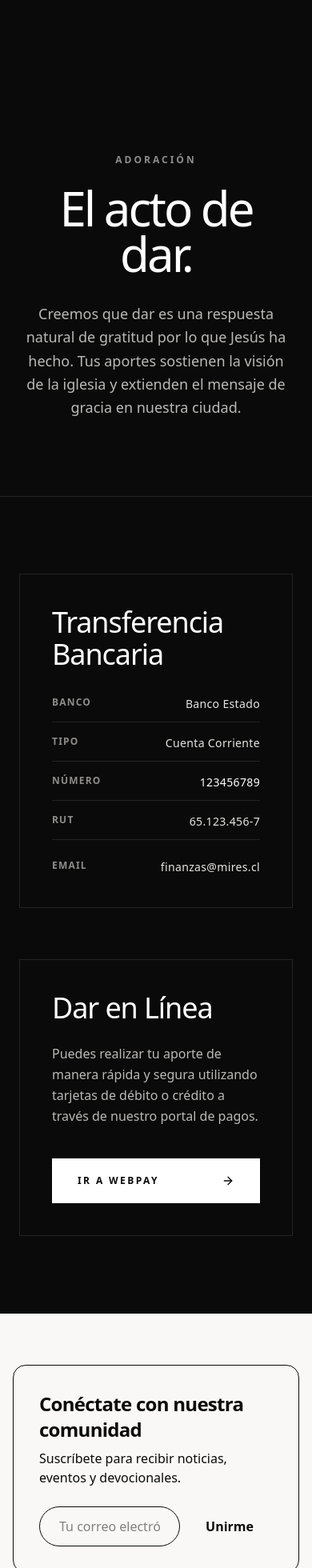
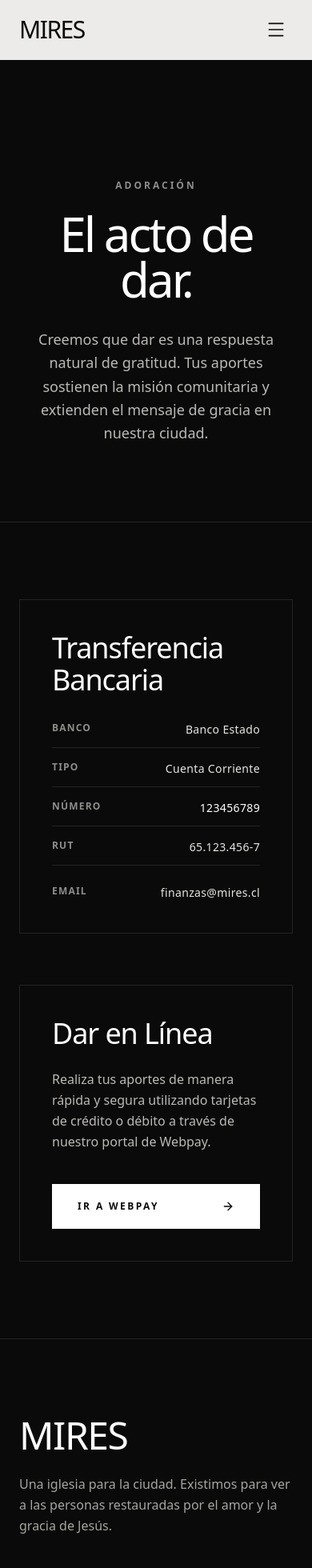
Before and after one commit to mirescentral/mires-web, a Next.js app: page /ofrendas in a window 390 px wide. Shown: the top 1960 px of the page at 80% size. Built offline with nearby package versions, Linux system fonts and the light colour scheme; no server answers; the database is empty; a web font is replaced by a local one.

Commit message:
Fix: Rebranding definitivo e infraestructura para Tailwind v4

```diff
--- a/src/app/globals.css
+++ b/src/app/globals.css
@@ -1,16 +1,16 @@
 @import "tailwindcss";
 
 @theme {
-  /* Paleta Minimalista Editorial Eden Church */
+  /* La paleta cromática exacta de Eden Church */
   --color-eden-black: #0A0A0A;
   --color-eden-white: #FFFFFF;
   --color-eden-cream: #F9F8F6;
   --color-eden-stone: #E6E5E1;
   --color-eden-muted: #737373;
 
-  /* Tipografías */
+  /* Tipografías Editoriales */
   --font-sans: var(--font-inter), sans-serif;
-  --font-serif-eden: var(--font-playfair), serif;
+  --font-serif: var(--font-playfair), serif;
 }
 
 @layer base {
@@ -18,10 +18,12 @@
     background-color: var(--color-eden-cream);
     color: var(--color-eden-black);
     font-family: var(--font-sans);
+    -webkit-font-smoothing: antialiased;
   }
 
-  h1, h2, h3, .font-serif-eden {
-    font-family: var(--font-serif-eden);
+  /* Forzamos que los títulos adopten la tipografía Serif elegante con patitas */
+  h1, h2, h3, h4, .font-serif-eden {
+    font-family: var(--font-serif);
     letter-spacing: -0.03em;
   }
 
--- a/src/app/layout.tsx
+++ b/src/app/layout.tsx
@@ -1,9 +1,9 @@
 import type { Metadata } from "next";
 import { Inter, Playfair_Display } from "next/font/google";
 import "./globals.css";
+import Navbar from "@/components/Navbar";
 import Footer from "@/components/Footer";
 
-// Definimos las fuentes al estilo Eden Church
 const inter = Inter({
   subsets: ["latin"],
   variable: '--font-inter',
@@ -28,10 +28,11 @@ export default function RootLayout({
 }>) {
   return (
     <html lang="es" className="scroll-smooth">
-      <body className={`${inter.variable} ${playfair.variable} font-sans bg-[#F9F8F6] text-[#0A0A0A] antialiased flex flex-col min-h-screen`}>
-        <div className="flex-grow">
+      <body className={`${inter.variable} ${playfair.variable} bg-eden-cream text-eden-black antialiased min-h-screen flex flex-col`}>
+        <Navbar />
+        <main className="flex-grow">
           {children}
-        </div>
+        </main>
         <Footer />
       </body>
     </html>
--- a/src/app/ofrendas/page.tsx
+++ b/src/app/ofrendas/page.tsx
@@ -1,38 +1,28 @@
 import { ArrowRight } from "lucide-react";
-import Link from "next/link";
 
 export const metadata = {
   title: "Dar | MIRES",
-  description: "Tu generosidad transforma vidas. Conoce nuestras formas de dar.",
+  description: "Tu generosidad transforma vidas.",
 };
 
 export default function OfrendasPage() {
   return (
-    <div className="flex flex-col min-h-screen bg-eden-black text-eden-white pt-24 md:pt-32">
-
-      {/* HEADER OSCURO Y GIGANTE */}
-      <section className="py-24 md:py-32 px-6 border-b border-eden-white/10">
+    <div className="flex flex-col min-h-screen bg-eden-black text-eden-white pt-32">
+      <section className="py-24 px-6 border-b border-eden-white/10">
         <div className="container mx-auto max-w-4xl text-center fade-in-up">
-          <span className="font-sans text-xs font-semibold tracking-[0.25em] uppercase text-eden-stone/60 mb-6 block">
-            Adoración
-          </span>
-          <h1 className="font-serif-eden text-6xl md:text-8xl lg:text-9xl mb-8 tracking-tighter leading-[0.95]">
-            El acto <br className="hidden md:block"/> de dar.
-          </h1>
+          <span className="font-sans text-xs font-semibold tracking-[0.25em] uppercase text-eden-stone/60 mb-6 block">Adoración</span>
+          <h1 className="font-serif text-6xl md:text-8xl lg:text-9xl mb-8 tracking-tighter leading-[0.95]">El acto <br className="hidden md:block"/> de dar.</h1>
           <p className="font-sans text-lg md:text-xl text-eden-stone/80 font-light leading-relaxed max-w-2xl mx-auto">
-            Creemos que dar es una respuesta natural de gratitud por lo que Jesús ha hecho. Tus aportes sostienen la visión de la iglesia y extienden el mensaje de gracia en nuestra ciudad.
+            Creemos que dar es una respuesta natural de gratitud. Tus aportes sostienen la misión comunitaria y extienden el mensaje de gracia en nuestra ciudad.
           </p>
         </div>
       </section>
 
-      {/* OPCIONES DE DAR (Minimalismo Crudo) */}
-      <section className="py-24 md:py-32">
+      <section className="py-24">
         <div className="container mx-auto px-6 max-w-6xl">
           <div className="grid grid-cols-1 md:grid-cols-2 gap-16">
-
-            {/* Opción 1: Transferencia Bancaria */}
-            <div className="border border-eden-white/10 p-10 md:p-16 hover:bg-eden-white/5 transition-colors">
-              <h2 className="font-serif-eden text-4xl mb-8">Transferencia Bancaria</h2>
+            <div className="border border-eden-white/10 p-10 md:p-16 bg-transparent">
+              <h2 className="font-serif text-4xl mb-8">Transferencia Bancaria</h2>
               <div className="space-y-4 font-sans text-eden-stone font-light text-sm tracking-wide">
                 <div className="flex justify-between border-b border-eden-white/10 pb-3">
                   <span className="text-eden-stone/60 uppercase text-xs tracking-widest font-semibold">Banco</span>
@@ -57,23 +47,20 @@ export default function OfrendasPage() {
               </div>
             </div>
 
-            {/* Opción 2: Webpay / Online */}
-            <div className="border border-eden-white/10 p-10 md:p-16 flex flex-col justify-between hover:bg-eden-white/5 transition-colors">
+            <div className="border border-eden-white/10 p-10 md:p-16 flex flex-col justify-between">
               <div>
-                <h2 className="font-serif-eden text-4xl mb-6">Dar en Línea</h2>
+                <h2 className="font-serif text-4xl mb-6">Dar en Línea</h2>
                 <p className="font-sans text-eden-stone/80 font-light leading-relaxed mb-10">
-                  Puedes realizar tu aporte de manera rápida y segura utilizando tarjetas de débito o crédito a través de nuestro portal de pagos.
+                  Realiza tus aportes de manera rápida y segura utilizando tarjetas de crédito o débito a través de nuestro portal de Webpay.
                 </p>
               </div>
               <a href="#" className="inline-flex items-center justify-between bg-eden-white text-eden-black px-8 py-5 font-sans text-xs font-semibold tracking-[0.2em] uppercase hover:bg-eden-stone transition-colors w-full">
                 Ir a Webpay <ArrowRight size={16} />
               </a>
             </div>
-
           </div>
         </div>
       </section>
-
     </div>
   );
 }
--- a/src/components/Footer.tsx
+++ b/src/components/Footer.tsx
@@ -1,116 +1,39 @@
 import Link from 'next/link';
-import Image from 'next/image';
-import { createClient } from '@/utils/supabase/server';
-import { MapPin, MessageCircle, Mail } from 'lucide-react';
 
-// Importamos el logo local
-import logoMires from '@/app/Logo Mires simple.png';
-
-export default async function Footer() {
-  const supabase = await createClient();
-  const { data: sedes } = await supabase.from('sedes').select('*').order('nombre');
-
+export default function Footer() {
   return (
-    <footer className="bg-mires-primary text-mires-white pt-16 pb-8 border-t border-mires-primary/20">
-      <div className="container mx-auto px-4">
-
-        {/* Top: Newsletter */}
-        <div className="flex flex-col md:flex-row items-center justify-between bg-mires-white/5 rounded-2xl p-8 mb-16 border border-mires-white/10">
-          <div className="mb-6 md:mb-0">
-            <h3 className="font-display font-bold text-2xl mb-2">Conéctate con nuestra comunidad</h3>
-            <p className="font-sans text-mires-white/70">Suscríbete para recibir noticias, eventos y devocionales.</p>
-          </div>
-          <form className="flex w-full md:w-auto gap-2">
-            <input
-              type="email"
-              placeholder="Tu correo electrónico"
-              className="font-sans bg-mires-primary border border-mires-white/20 rounded-full px-6 py-3 text-mires-white focus:outline-none focus:border-mires-accent w-full md:w-80"
-              required
-            />
-            <button
-              type="submit"
-              className="font-sans bg-mires-accent hover:bg-[#d9782e] text-mires-white px-6 py-3 rounded-full font-bold transition-colors"
-            >
-              Unirme
-            </button>
-          </form>
-        </div>
-
-        {/* Middle: Grid de Enlaces e Información */}
-        <div className="grid grid-cols-1 md:grid-cols-2 lg:grid-cols-5 gap-12 mb-16">
-
-          {/* Columna 1: Marca y Redes */}
-          <div className="lg:col-span-2">
-            <Link href="/" className="inline-block mb-6 bg-mires-white p-2 rounded-lg">
-              <Image
-                src={logoMires}
-                alt="Logo MIRES"
-                height={40}
-                className="w-auto h-10 object-contain"
-              />
-            </Link>
-            <p className="font-sans text-mires-white/70 mb-6 max-w-sm leading-relaxed">
-              Personas que se aman, bendicen familias e influyen comunidades.
-              Una iglesia diseñada para ti y tu familia.
+    <footer className="bg-eden-black text-eden-white py-24 md:py-32 border-t border-eden-stone/10">
+      <div className="container mx-auto px-6 max-w-7xl">
+        <div className="flex flex-col md:flex-row justify-between items-start gap-16 mb-24">
+          <div className="max-w-md">
+            <h2 className="font-serif text-5xl mb-6">MIRES</h2>
+            <p className="font-sans text-eden-stone/70 font-light leading-relaxed text-base">
+              Una iglesia para la ciudad. Existimos para ver a las personas restauradas por el amor y la gracia de Jesús.
             </p>
-            <div className="flex items-center gap-4">
-              {/* Instagram SVG */}
-              <a href="https://www.instagram.com/mirescentral" target="_blank" rel="noopener noreferrer" className="w-10 h-10 rounded-full bg-mires-white/10 flex items-center justify-center hover:bg-mires-accent transition-colors">
-                <svg xmlns="http://www.w3.org/2000/svg" width="20" height="20" viewBox="0 0 24 24" fill="none" stroke="currentColor" strokeWidth="2" strokeLinecap="round" strokeLinejoin="round"><rect x="2" y="2" width="20" height="20" rx="5" ry="5"></rect><path d="M16 11.37A4 4 0 1 1 12.63 8 4 4 0 0 1 16 11.37z"></path><line x1="17.5" y1="6.5" x2="17.51" y2="6.5"></line></svg>
-              </a>
-              {/* YouTube SVG */}
-              <a href="https://www.youtube.com/@MiresCentral" target="_blank" rel="noopener noreferrer" className="w-10 h-10 rounded-full bg-mires-white/10 flex items-center justify-center hover:bg-[#FF0000] transition-colors">
-                <svg xmlns="http://www.w3.org/2000/svg" width="20" height="20" viewBox="0 0 24 24" fill="none" stroke="currentColor" strokeWidth="2" strokeLinecap="round" strokeLinejoin="round"><path d="M22.54 6.42a2.78 2.78 0 0 0-1.94-2C18.88 4 12 4 12 4s-6.88 0-8.6.46a2.78 2.78 0 0 0-1.94 2A29 29 0 0 0 1 11.75a29 29 0 0 0 .46 5.33 2.78 2.78 0 0 0 1.94 2C5.12 19.5 12 19.5 12 19.5s6.88 0 8.6-.46a2.78 2.78 0 0 0 1.94-2 29 29 0 0 0 .46-5.33 29 29 0 0 0-.46-5.33z"></path><polygon points="9.75 15.02 15.5 11.75 9.75 8.48 9.75 15.02"></polygon></svg>
-              </a>
-            </div>
           </div>
 
-          {/* Columna 2: Enlaces Rápidos */}
-          <div>
-            <h4 className="font-display font-bold text-lg mb-6">Enlaces Rápidos</h4>
-            <ul className="font-sans space-y-4 text-mires-white/70">
-              <li><Link href="/soy-nuevo" className="hover:text-mires-accent transition-colors">Soy Nuevo</Link></li>
-              <li><Link href="/ministerios" className="hover:text-mires-accent transition-colors">Ministerios</Link></li>
-              <li><Link href="/sermones" className="hover:text-mires-accent transition-colors">Sermones</Link></li>
-              <li><Link href="/devocionales" className="hover:text-mires-accent transition-colors">Devocionales</Link></li>
-              <li><Link href="/ofrendas" className="hover:text-mires-accent font-medium text-mires-white transition-colors">Donaciones</Link></li>
-            </ul>
-          </div>
-
-          {/* Columnas 3 y 4: Sedes Dinámicas */}
-          <div className="lg:col-span-2 grid grid-cols-1 sm:grid-cols-2 gap-8">
-            {sedes?.map((sede) => (
-              <div key={sede.id}>
-                <h4 className="font-display font-bold text-lg mb-6 text-mires-accent">{sede.nombre}</h4>
-                <ul className="font-sans space-y-4 text-sm text-mires-white/70">
-                  <li className="flex items-start gap-3">
-                    <MapPin size={18} className="shrink-0 mt-0.5" />
-                    <span>{sede.direccion || 'Dirección por definir'}</span>
-                  </li>
-                  <li className="flex items-center gap-3">
-                    <MessageCircle size={18} className="shrink-0" />
-                    <span>WhatsApp disponible pronto</span>
-                  </li>
-                </ul>
-              </div>
-            ))}
-          </div>
-
-        </div>
-
-        {/* Bottom: Copyright */}
-        <div className="pt-8 border-t border-mires-white/10 flex flex-col md:flex-row items-center justify-between gap-4 font-sans text-sm text-mires-white/50">
-          <p>© {new Date().getFullYear()} MIRES — Ministerio Restauración. Todos los derechos reservados.</p>
-          <div className="flex items-center gap-6">
-            <Link href="/privacidad" className="hover:text-mires-white transition-colors">Política de Privacidad</Link>
-            <Link href="/contacto" className="hover:text-mires-white transition-colors">Contacto</Link>
-            {/* Este es el nuevo botón de acceso para ingresar desde la web */}
-            <Link href="/login" className="hover:text-mires-accent transition-colors font-medium">
-              Acceso Equipo
-            </Link>
+          <div className="flex flex-col sm:flex-row gap-12 sm:gap-24 font-sans text-xs tracking-[0.2em] uppercase font-semibold">
+            <div className="flex flex-col gap-6">
+              <Link href="/soy-nuevo" className="text-eden-stone hover:text-eden-white transition-colors">Planifica tu Visita</Link>
+              <Link href="/ministerios" className="text-eden-stone hover:text-eden-white transition-colors">Ministerios</Link>
+              <Link href="/eventos" className="text-eden-stone hover:text-eden-white transition-colors">Eventos</Link>
+            </div>
+            <div className="flex flex-col gap-6">
+              <Link href="/sermones" className="text-eden-stone hover:text-eden-white transition-colors">Mensajes</Link>
+              <Link href="/ofrendas" className="text-eden-stone hover:text-eden-white transition-colors">Dar</Link>
+              <Link href="/contacto" className="text-eden-stone hover:text-eden-white transition-colors">Contacto</Link>
+            </div>
           </div>
         </div>
 
+        <div className="border-t border-eden-white/10 pt-8 flex flex-col md:flex-row justify-between items-center gap-6 text-[10px] font-sans text-eden-stone/50 tracking-widest uppercase">
+          <p>© {new Date().getFullYear()} Ministerio Restauración. Todos los derechos reservados.</p>
+          <div className="flex gap-8">
+            <a href="https://instagram.com/mirescentral" target="_blank" rel="noopener noreferrer" className="hover:text-eden-white">Instagram</a>
+            <a href="https://youtube.com/@MiresCentral" target="_blank" rel="noopener noreferrer" className="hover:text-eden-white">YouTube</a>
+            <Link href="/admin" className="hover:text-eden-white">Acceso Equipo</Link>
+          </div>
+        </div>
       </div>
     </footer>
   );
--- /dev/null
+++ b/src/components/Navbar.tsx
@@ -0,0 +1,61 @@
+'use client'
+
+import { useState, useEffect } from 'react';
+import Link from 'next/link';
+import { usePathname } from 'next/navigation';
+import { Menu, X } from 'lucide-react';
+
+export default function Navbar() {
+  const [isOpen, setIsOpen] = useState(false);
+  const [scrolled, setScrolled] = useState(false);
+  const pathname = usePathname();
+
+  useEffect(() => {
+    const handleScroll = () => {
+      setScrolled(window.scrollY > 50);
+    };
+    window.addEventListener('scroll', handleScroll);
+    return () => window.removeEventListener('scroll', handleScroll);
+  }, []);
+
+  const isHome = pathname === '/';
+  const isTransparent = isHome && !scrolled && !isOpen;
+
+  return (
+    <header className={`fixed top-0 left-0 w-full z-50 transition-all duration-500 ${
+      isTransparent
+        ? 'bg-transparent text-eden-white py-8'
+        : 'bg-eden-cream/95 backdrop-blur-md text-eden-black py-4 border-b border-eden-stone/40'
+    }`}>
+      <div className="container mx-auto px-6 max-w-7xl flex items-center justify-between">
+        <Link href="/" className="font-serif text-3xl tracking-tighter">
+          MIRES
+        </Link>
+
+        <nav className="hidden lg:flex gap-10 font-sans text-[11px] font-semibold tracking-[0.25em] uppercase">
+          <Link href="/soy-nuevo" className="hover:opacity-50 transition-opacity">Visítanos</Link>
+          <Link href="/ministerios" className="hover:opacity-50 transition-opacity">Ministerios</Link>
+          <Link href="/eventos" className="hover:opacity-50 transition-opacity">Eventos</Link>
+          <Link href="/sermones" className="hover:opacity-50 transition-opacity">Mensajes</Link>
+          <Link href="/ofrendas" className="hover:opacity-50 transition-opacity">Dar</Link>
+          <Link href="/contacto" className="hover:opacity-50 transition-opacity">Contacto</Link>
+        </nav>
+
+        <button className="lg:hidden p-2" onClick={() => setIsOpen(!isOpen)}>
+          {isOpen ? <X size={26} strokeWidth={1.5} /> : <Menu size={26} strokeWidth={1.5} />}
+        </button>
+      </div>
+
+      {isOpen && (
+        <div className="absolute top-full left-0 w-full bg-eden-cream border-t border-eden-stone p-8 flex flex-col gap-6 text-eden-black lg:hidden shadow-xl font-sans text-sm font-semibold tracking-widest uppercase">
+          <Link href="/soy-nuevo" onClick={() => setIsOpen(false)}>Visítanos</Link>
+          <Link href="/ministerios" onClick={() => setIsOpen(false)}>Ministerios</Link>
+          <Link href="/eventos" onClick={() => setIsOpen(false)}>Eventos</Link>
+          <Link href="/sermones" onClick={() => setIsOpen(false)}>Mensajes</Link>
+          <Link href="/ofrendas" onClick={() => setIsOpen(false)}>Dar</Link>
+          <Link href="/contacto" onClick={() => setIsOpen(false)}>Contacto</Link>
+        </div>
+      )}
+    </header>
+  );
+}
```
Also changed, not shown: src/app/soy-nuevo/page.tsx (+15 -41 lines).
